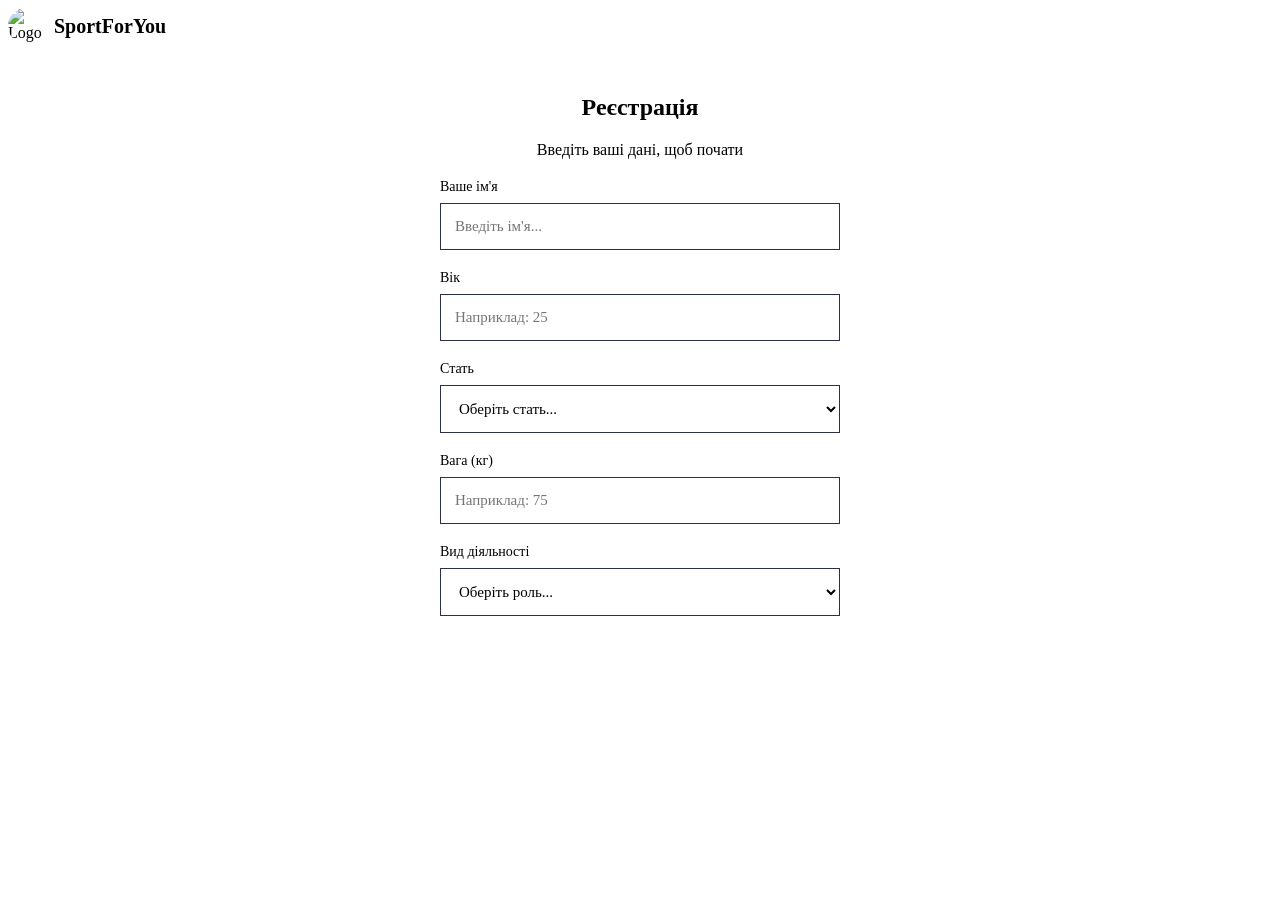
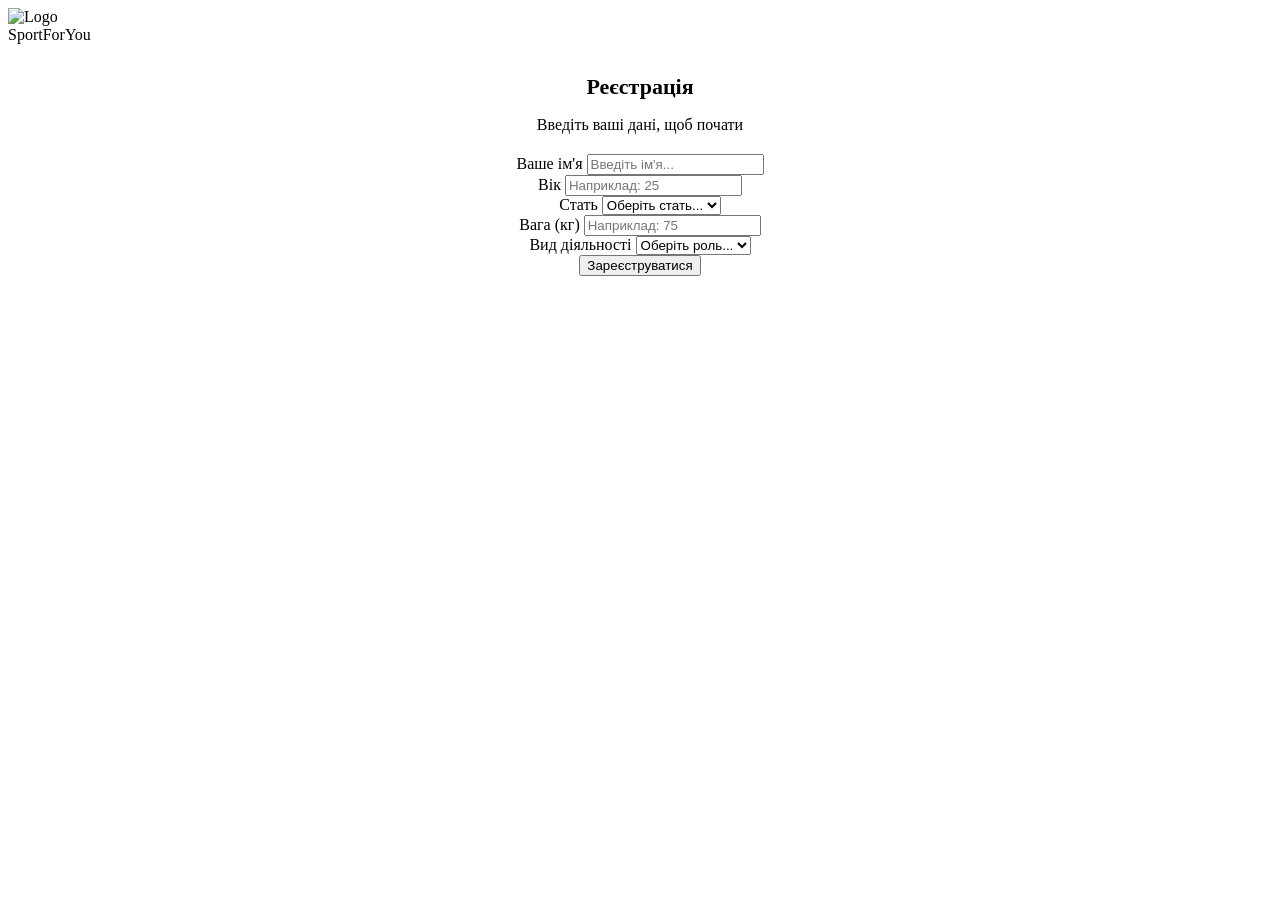

apdate all page

--- a/style/register.css
+++ b/style/register.css
@@ -1,97 +1,12 @@
-/* ======= ЗАГАЛЬНІ СТИЛІ ПОЛІВ ВВОДУ ======= */
-input[type="text"], 
-input[type="number"], 
-select {
-    width: 100%;
-    padding: 14px;
-    background: var(--bg);
-    border: 1px solid #2C2F4A;
-    border-radius: var(--radius);
-    color: var(--text);
-    font-size: 15px;
-    box-sizing: border-box;
-    outline: none;
-    transition: 0.3s;
-    font-family: inherit;
-}
-
-input[type="text"]:focus, 
-input[type="number"]:focus, 
-select:focus {
-    border-color: var(--accent);
-    box-shadow: 0 0 8px rgba(106, 76, 255, 0.2);
-}
-
-input::-webkit-outer-spin-button,
-input::-webkit-inner-spin-button {
-    -webkit-appearance: none;
-    margin: 0;
-}
-input[type=number] {
-    -moz-appearance: textfield;
-}
-
-/* ======= РЕЄСТРАЦІЯ ======= */
+/* ===== РЕЄСТРАЦІЯ ===== */
 .registration-card {
     max-width: 400px;
-    margin: 50px auto;
+    margin: 30px auto;
     text-align: center;
 }
 
-.input-group {
-    text-align: left;
-    margin-bottom: 20px;
-}
-
-.input-group label {
-    display: block;
-    margin-bottom: 8px;
-    font-size: 14px;
-    color: var(--accent2);
-}
-
-/* ======= HEADER ======= */
-.header {
-    display: flex;
-    align-items: center;
-    justify-content: flex-start; 
-    gap: 10px;
-    margin-bottom: 30px;
-}
-
-.header-icon {
-    width: 36px;
-    height: 36px;
-    background: var(--accent); 
-    border-radius: 50%;
-    overflow: hidden;
-    display: flex;
-    align-items: center;
-    justify-content: center;
-}
-
-.header-icon img {
-    width: 100%;
-    height: 100%;
-    object-fit: cover;
-}
-
-.header span {
-    font-size: 20px;
-    font-weight: 600;
-    color: var(--accent);
-}
-
-/* Кнопка */
-.main-btn {
-    width: 100%;
-    padding: 14px;
-    background: var(--accent);
-    color: white;
-    border: none;
-    border-radius: var(--radius);
-    font-weight: 600;
-    letter-spacing: 0.5px;
-    cursor: pointer;
-    transition: 0.3s;
+.registration-card h2 {
+    font-size: 22px;
+    margin-bottom: 6px;
+    color: var(--text);
 }
